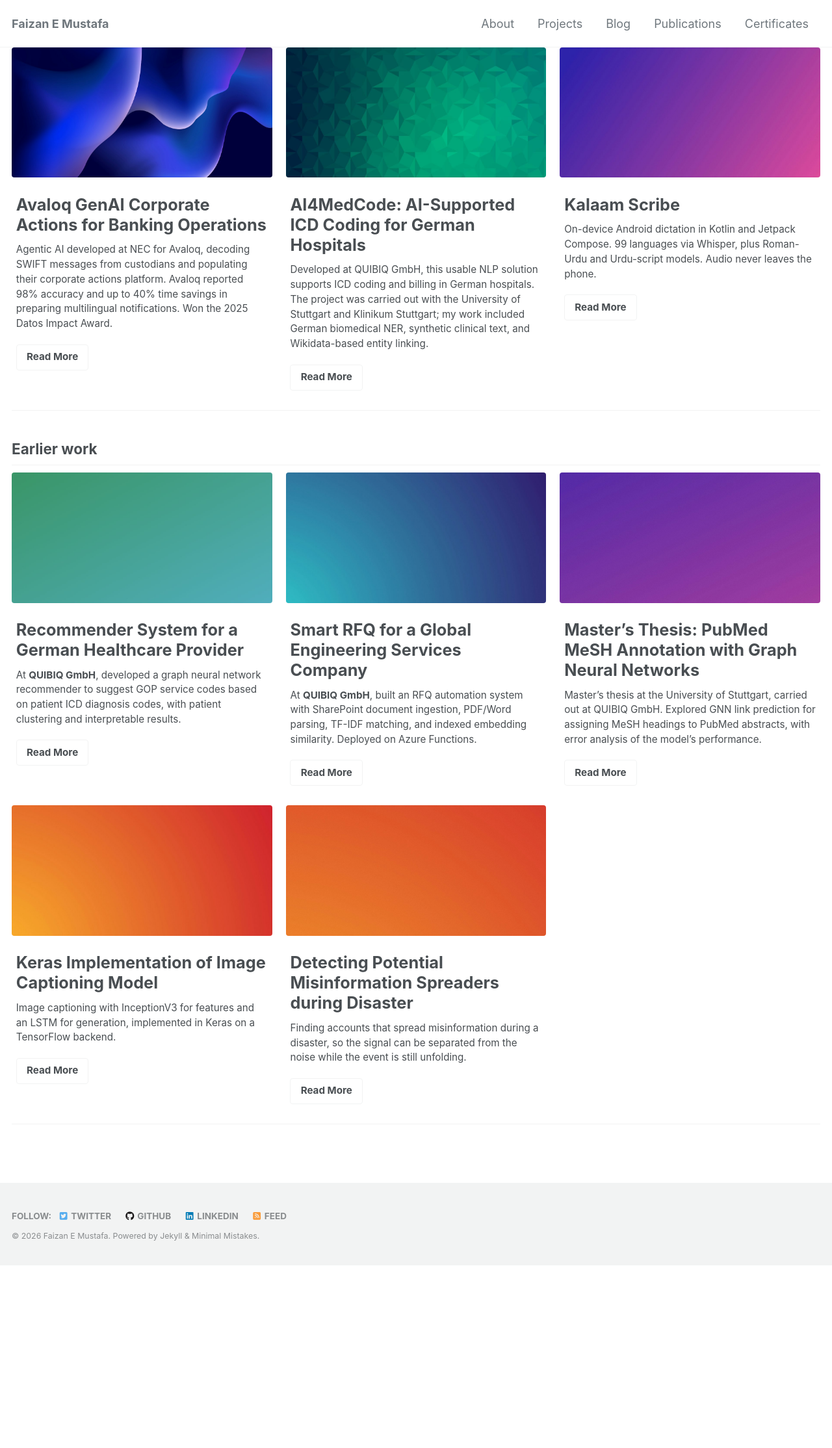
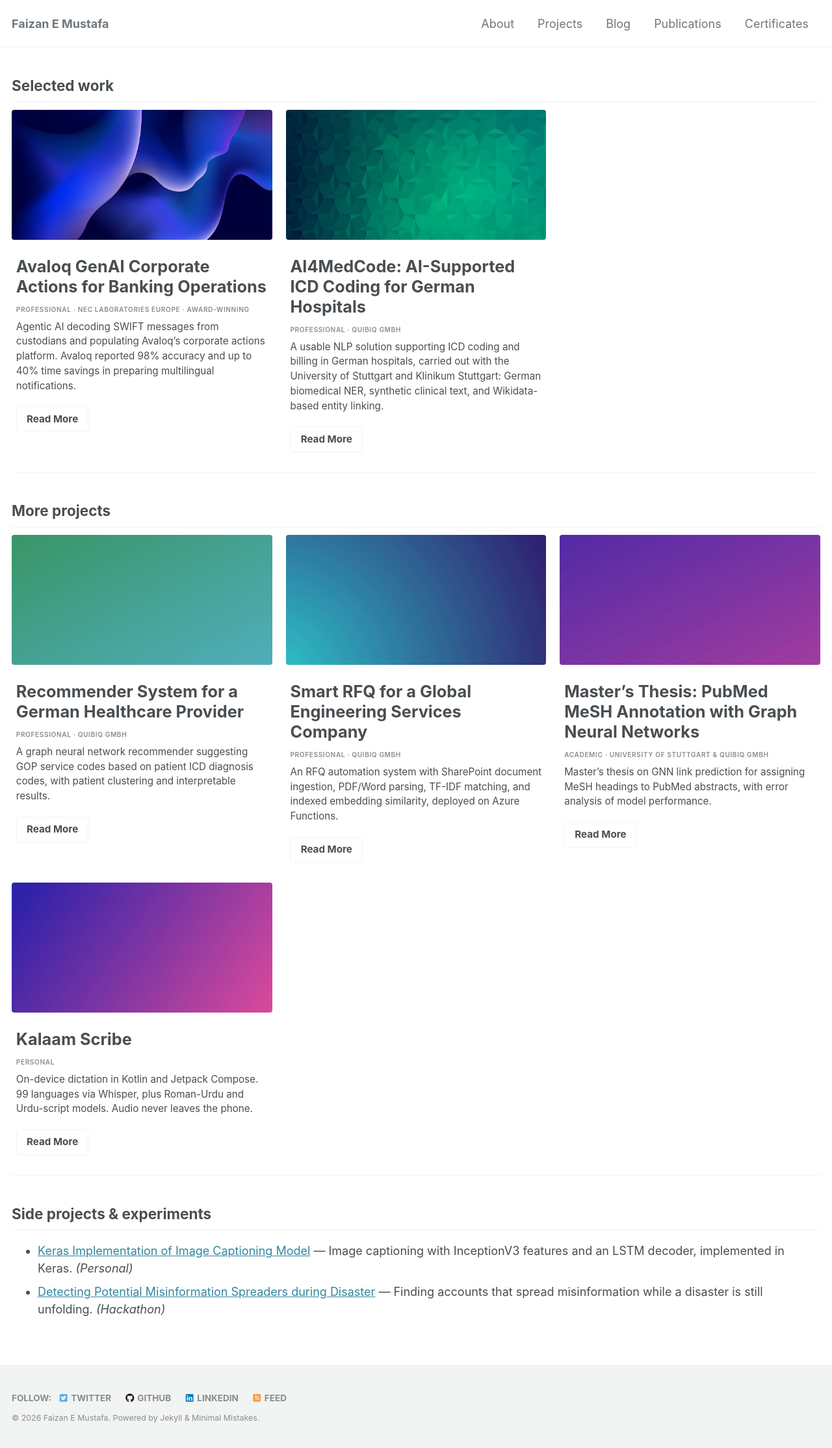
Before and after one commit to Faizan-E-Mustafa/Faizan-E-Mustafa.github.io, a Jekyll site: the page built from _pages/project.md, in a window 1280 px wide. Shown: the whole page at 65% size. Built offline with Jekyll 4.4.1, drawn with Linux system fonts in a browser that asks for light colours; cached includes are drawn as plain includes; nearby versions of some CDN libraries; before the commit the page ends 1947 px from its top, so only the background shows below that.

Commit message:
Restructure projects page into tiers with meta labels
- Group projects into Selected work, More projects, and Side projects
- Render entry labels as a styled meta line via a feature_row label key
- Add cache-busting version param to the main stylesheet link

```diff
--- a/_includes/feature_row
+++ b/_includes/feature_row
@@ -35,6 +35,9 @@
           {% if f.title %}
             <h2 class="archive__item-title">{{ f.title }}</h2>
           {% endif %}
+          {% if f.label %}
+            <p class="archive__item-label">{{ f.label }}</p>
+          {% endif %}
 
           {% if f.excerpt %}
             <div class="archive__item-excerpt">
--- a/_includes/head.html
+++ b/_includes/head.html
@@ -12,7 +12,7 @@
 </script>
 
 <!-- For all browsers -->
-<link rel="stylesheet" href="{{ '/assets/css/main.css' | relative_url }}">
+<link rel="stylesheet" href="{{ '/assets/css/main.css' | relative_url }}?v={{ site.time | date: '%s' }}">
 
 <!--[if IE ]>
   <style>
--- a/_pages/project.md
+++ b/_pages/project.md
@@ -7,7 +7,8 @@ featured_row:
   - image_path: /images/projects/gradient-navy-blue.jpg
     alt: "Navy blue gradient"
     title: "Avaloq GenAI Corporate Actions for Banking Operations"
-    excerpt: "Agentic AI developed at NEC for Avaloq, decoding SWIFT messages from custodians and populating their corporate actions platform. Avaloq reported 98% accuracy and up to 40% time savings in preparing multilingual notifications. Won the 2025 Datos Impact Award."
+    label: "Professional · NEC Laboratories Europe · Award-winning"
+    excerpt: "Agentic AI decoding SWIFT messages from custodians and populating Avaloq's corporate actions platform. Avaloq reported 98% accuracy and up to 40% time savings in preparing multilingual notifications."
     url: "/CorporateActions/"
     btn_label: "Read More"
     btn_class: "btn--inverse"
@@ -15,24 +16,18 @@ featured_row:
   - image_path: /images/projects/gradient-teal-green.jpg
     alt: "Teal green gradient"
     title: "AI4MedCode: AI-Supported ICD Coding for German Hospitals"
-    excerpt: "Developed at QUIBIQ GmbH, this usable NLP solution supports ICD coding and billing in German hospitals. The project was carried out with the University of Stuttgart and Klinikum Stuttgart; my work included German biomedical NER, synthetic clinical text, and Wikidata-based entity linking."
+    label: "Professional · QUIBIQ GmbH"
+    excerpt: "A usable NLP solution supporting ICD coding and billing in German hospitals, carried out with the University of Stuttgart and Klinikum Stuttgart: German biomedical NER, synthetic clinical text, and Wikidata-based entity linking."
     url: "/AI4MedCode/"
     btn_label: "Read More"
     btn_class: "btn--inverse"
 
-  - image_path: /images/projects/gradient-violet.jpg
-    alt: "Violet gradient"
-    title: "Kalaam Scribe"
-    excerpt: "On-device Android dictation in Kotlin and Jetpack Compose. 99 languages via Whisper, plus Roman-Urdu and Urdu-script models. Audio never leaves the phone."
-    url: "/KalaamScribe/"
-    btn_label: "Read More"
-    btn_class: "btn--inverse"
-
-earlier_row:
+more_row:
   - image_path: /images/projects/gradient-green-teal.jpg
     alt: "Green teal gradient"
     title: "Recommender System for a German Healthcare Provider"
-    excerpt: "At **QUIBIQ GmbH**, developed a graph neural network recommender to suggest GOP service codes based on patient ICD diagnosis codes, with patient clustering and interpretable results."
+    label: "Professional · QUIBIQ GmbH"
+    excerpt: "A graph neural network recommender suggesting GOP service codes based on patient ICD diagnosis codes, with patient clustering and interpretable results."
     url: "/RecommenderSystem/"
     btn_label: "Read More"
     btn_class: "btn--inverse"
@@ -40,7 +35,8 @@ earlier_row:
   - image_path: /images/projects/gradient-slate-steel.jpg
     alt: "Slate steel blue gradient"
     title: "Smart RFQ for a Global Engineering Services Company"
-    excerpt: "At **QUIBIQ GmbH**, built an RFQ automation system with SharePoint document ingestion, PDF/Word parsing, TF-IDF matching, and indexed embedding similarity. Deployed on Azure Functions."
+    label: "Professional · QUIBIQ GmbH"
+    excerpt: "An RFQ automation system with SharePoint document ingestion, PDF/Word parsing, TF-IDF matching, and indexed embedding similarity, deployed on Azure Functions."
     url: "/SmartRFQ/"
     btn_label: "Read More"
     btn_class: "btn--inverse"
@@ -48,30 +44,31 @@ earlier_row:
   - image_path: /images/projects/gradient-indigo.jpg
     alt: "Indigo gradient"
     title: "Master’s Thesis: PubMed MeSH Annotation with Graph Neural Networks"
-    excerpt: "Master’s thesis at the University of Stuttgart, carried out at QUIBIQ GmbH. Explored GNN link prediction for assigning MeSH headings to PubMed abstracts, with error analysis of the model’s performance."
+    label: "Academic · University of Stuttgart & QUIBIQ GmbH"
+    excerpt: "Master’s thesis on GNN link prediction for assigning MeSH headings to PubMed abstracts, with error analysis of model performance."
     url: "/PubMedMeSHGNN/"
     btn_label: "Read More"
     btn_class: "btn--inverse"
 
-  - image_path: /images/projects/gradient-orange-coral.jpg
-    alt: "Orange coral gradient"
-    title: "Keras Implementation of Image Captioning Model"
-    excerpt: "Image captioning with InceptionV3 for features and an LSTM for generation, implemented in Keras on a TensorFlow backend."
-    url: "https://faizan-e-mustafa.github.io/ImageCaptioning/"
-    btn_label: "Read More"
-    btn_class: "btn--inverse"
-
-  - image_path: /images/projects/gradient-red-amber.jpg
-    alt: "Red amber gradient"
-    title: "Detecting Potential Misinformation Spreaders during Disaster"
-    excerpt: "Finding accounts that spread misinformation during a disaster, so the signal can be separated from the noise while the event is still unfolding."
-    url: "https://github.com/Faizan-E-Mustafa/Detecting-Potential-Misinformation-Spreaders-during-Disaster"
+  - image_path: /images/projects/gradient-violet.jpg
+    alt: "Violet gradient"
+    title: "Kalaam Scribe"
+    label: "Personal"
+    excerpt: "On-device dictation in Kotlin and Jetpack Compose. 99 languages via Whisper, plus Roman-Urdu and Urdu-script models. Audio never leaves the phone."
+    url: "/KalaamScribe/"
     btn_label: "Read More"
     btn_class: "btn--inverse"
 ---
 
+## Selected work
+
 {% include feature_row id="featured_row" %}
 
-## Earlier work
+## More projects
 
-{% include feature_row id="earlier_row" %}
+{% include feature_row id="more_row" %}
+
+## Side projects & experiments
+
+- [Keras Implementation of Image Captioning Model](https://faizan-e-mustafa.github.io/ImageCaptioning/) — Image captioning with InceptionV3 features and an LSTM decoder, implemented in Keras. *(Personal)*
+- [Detecting Potential Misinformation Spreaders during Disaster](https://github.com/Faizan-E-Mustafa/Detecting-Potential-Misinformation-Spreaders-during-Disaster) — Finding accounts that spread misinformation while a disaster is still unfolding. *(Hackathon)*
--- a/assets/css/main.scss
+++ b/assets/css/main.scss
@@ -6,3 +6,13 @@
 
 @import "minimal-mistakes/skins/{{ site.minimal_mistakes_skin | default: 'default' }}"; // skin
 @import "minimal-mistakes"; // main partials
+
+/* Meta line for project cards (see _includes/feature_row) */
+.page__content .archive__item-label {
+  margin: 0 0 0.75em;
+  font-size: 0.5625rem; /* 9px */
+  font-weight: 600;
+  text-transform: uppercase;
+  letter-spacing: 0.06em;
+  color: $muted-text-color;
+}
```
